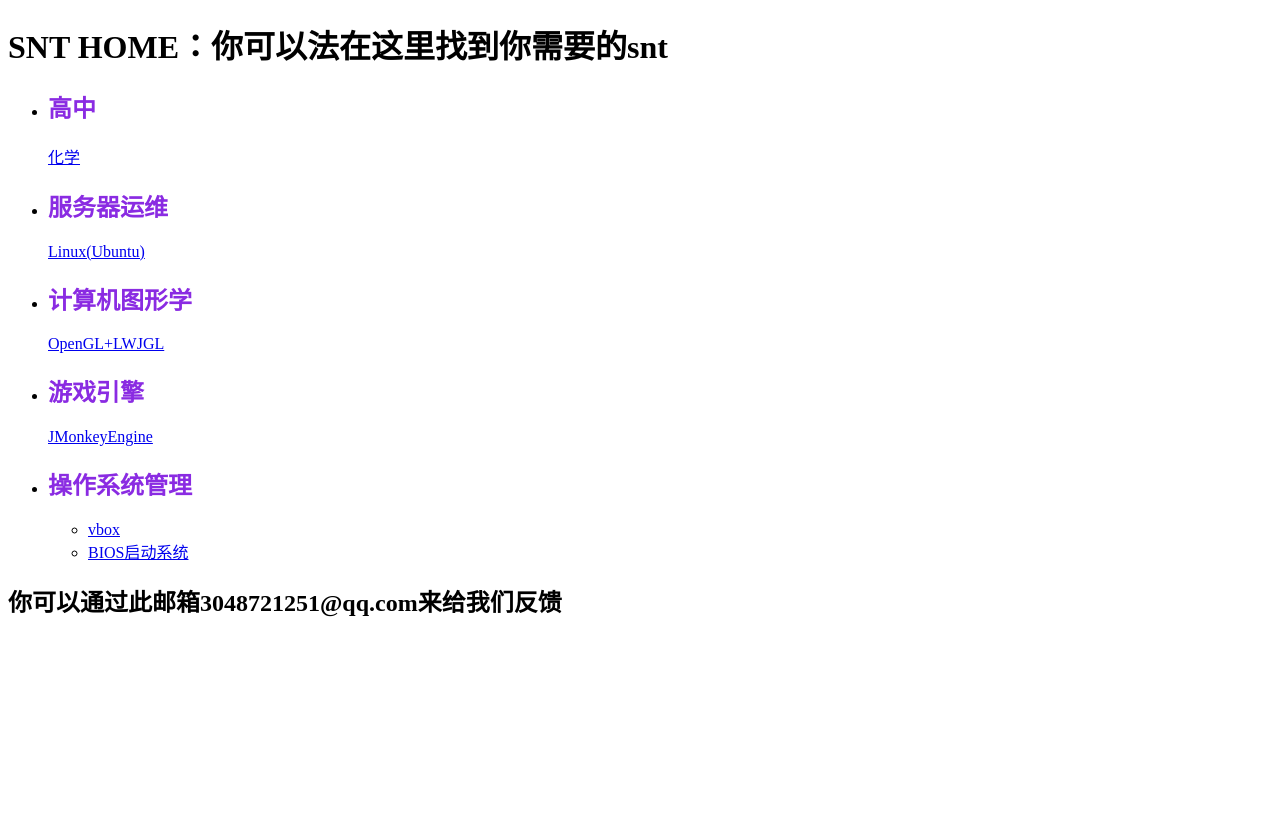
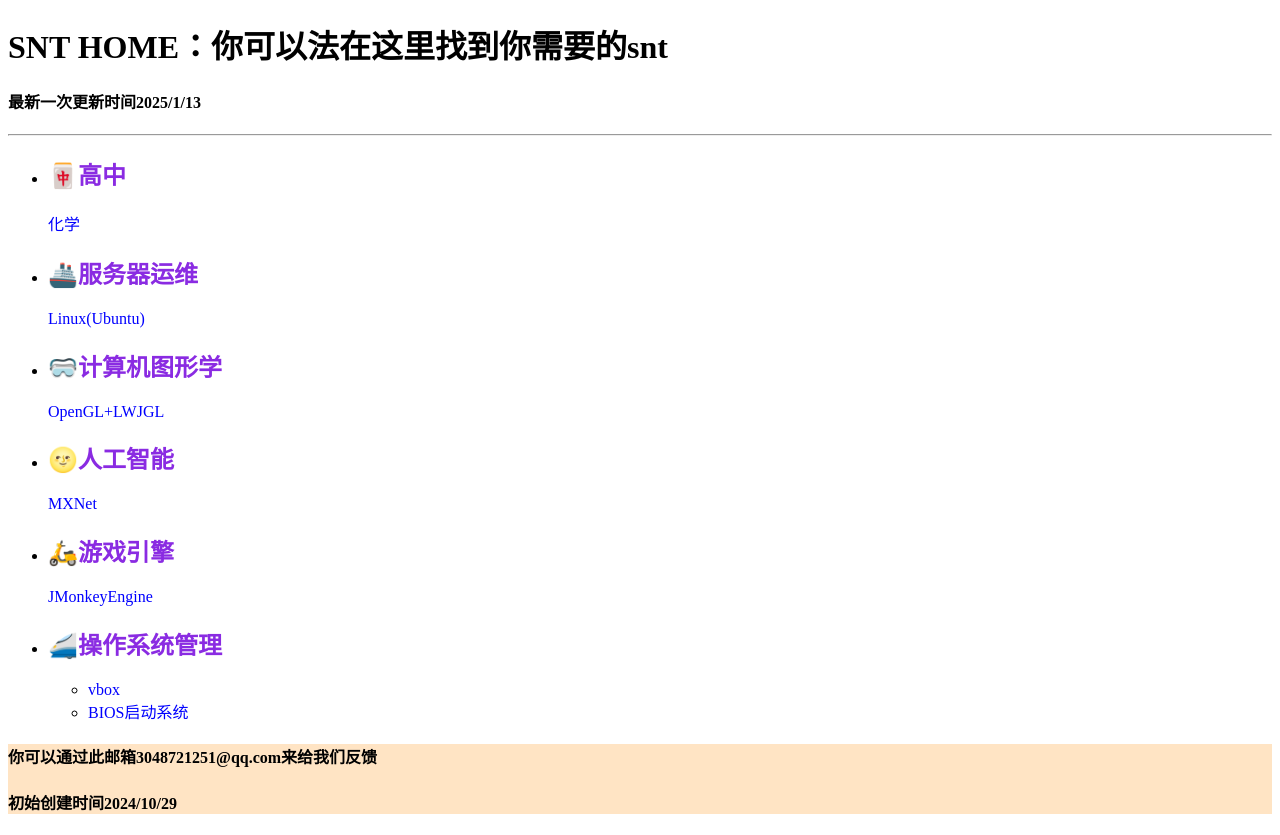
Before and after one commit to euuen/euuen.github.io, a plain HTML site: page index.html in a window 1280 px wide. Before the commit the page ends 800 px from the top, so only its background shows below. Drawn offline with Linux system fonts and the light colour scheme.

Commit message:
添加MXNet

```diff
--- a/index.html
+++ b/index.html
@@ -4,33 +4,46 @@
         <title>SNT - by Euuuen</title>
         <meta charset="utf-8">
         <style>
-
+            a:link {
+                color: blue;
+                text-decoration: none;
+            }
+            a:visited {
+                color: blue;
+                text-decoration: none;
+            }
         </style>
     </head>
 
     <body>
         <main>
             <h1>SNT HOME：你可以法在这里找到你需要的snt</h1>
-            <nav style="">
+            <h4>最新一次更新时间2025/1/13</h4>
+            <hr>
+            <nav>
                 <ul>
                     <li>
-                        <h2 style="color: blueviolet;">高中</h2>
+                        <h2 style="color: blueviolet;">🀄高中</h2>
                         <a href="chemistry/index.html">化学</a>
                     </li>
                     <li>
-                        <h2 style="color: blueviolet;">服务器运维</h2>
+                        <h2 style="color: blueviolet;">🚢服务器运维</h2>
                         <a href="Linux(ubuntu)/index.html">Linux(Ubuntu)</a>
                     </li>
                     <li>
-                        <h2 style="color: blueviolet;">计算机图形学</h2>
+                        <h2 style="color: blueviolet;">🥽计算机图形学</h2>
                         <a href="OpenglTutorial/index.html">OpenGL+LWJGL</a>
                     </li>
                     <li>
-                        <h2 style="color: blueviolet;">游戏引擎</h2>
+                        <h2 style="color: blueviolet;">🌝人工智能</h2>
+                        <a href="MXNet/index.html">MXNet</a>
+                    </li>
+                    <li>
+                        <h2 style="color: blueviolet;">🛵游戏引擎</h2>
                         <a href="JME/index.html">JMonkeyEngine</a>
                     </li>
                     <li>
-                        <h2 style="color: blueviolet;">操作系统管理</h2>
+                        <h2 style="color: blueviolet;">🚄操作系统管理</h2>
                         <ul>
                             <li><a href="vbox/index.html">vbox</a></li>
                             <li><a href="BIOIS/index.html">BIOS启动系统</a></li>
@@ -38,8 +51,9 @@
                     </li>
                 </ul>
             </nav>
-            <footer>
-                <h2>你可以通过此邮箱3048721251@qq.com来给我们反馈</h2>
+            <footer style="background-color: bisque;">
+                <h4>你可以通过此邮箱3048721251@qq.com来给我们反馈</h4>
+                <h4>初始创建时间2024/10/29</h4>
             </footer>
         </main>
     </body>
```
Also changed, not shown: MXNet/cookbook/tensor.html (added, +43 -0 lines), MXNet/index.html (added, +13 -0 lines).
